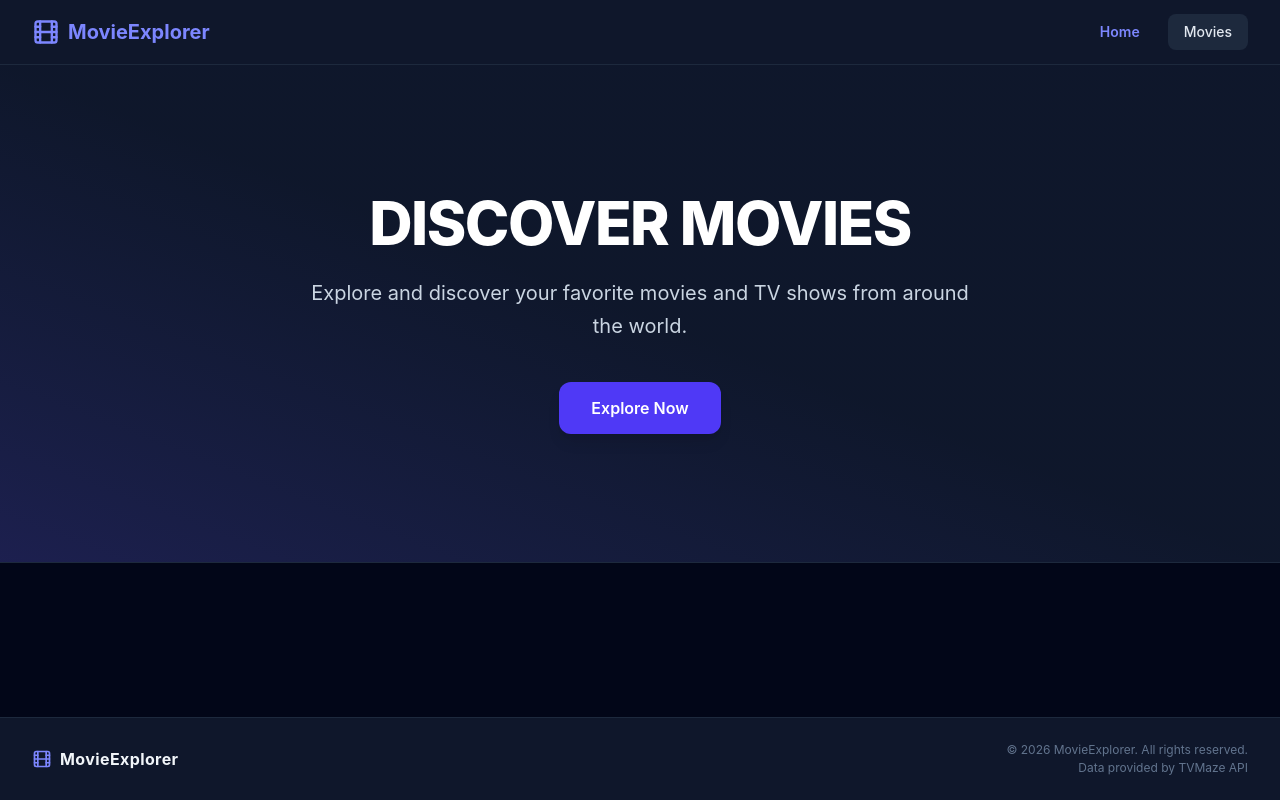
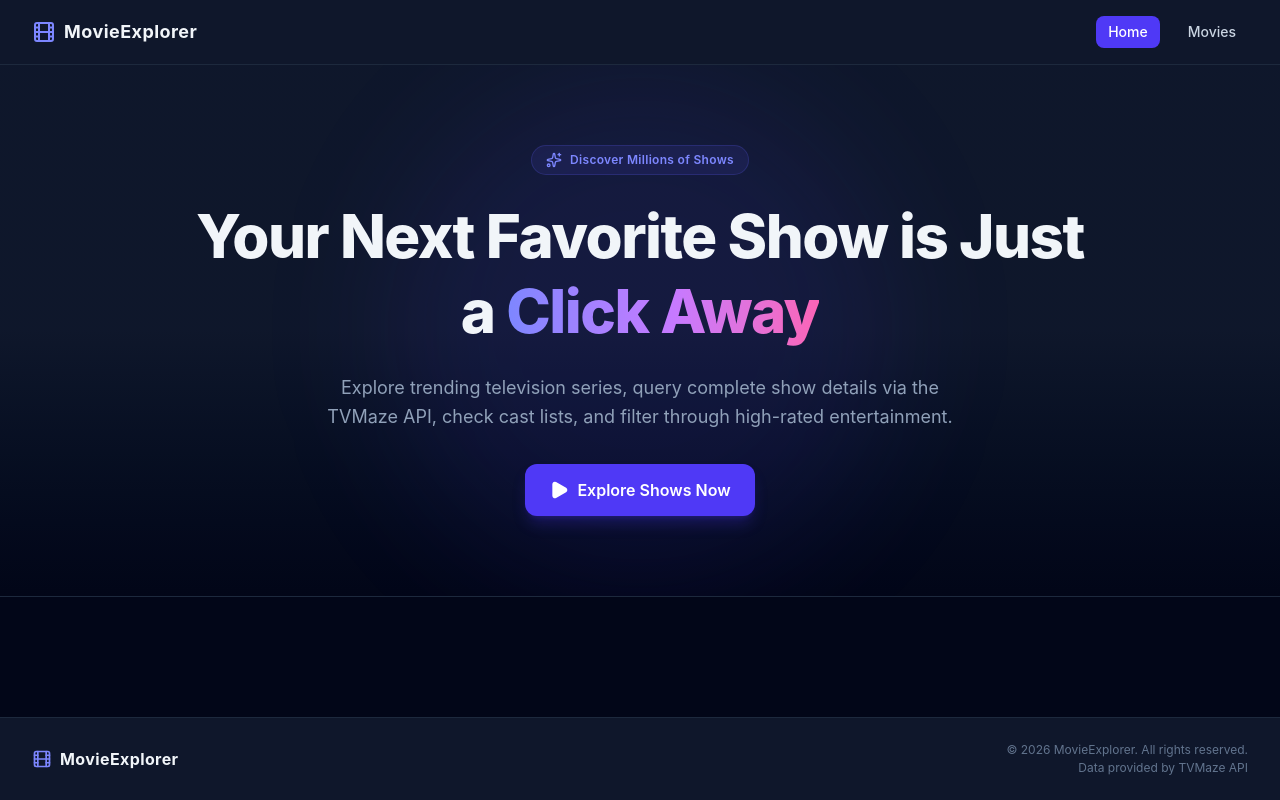
Before and after one commit to akashonline24hour/movie-explorer, a React (Vite) app: page / in a window 1280 px wide. Built offline with nearby package versions, Linux system fonts and the light colour scheme.

Commit message:
refactor: migrate SPA state navigation to React Router v6

```diff
--- a/package.json
+++ b/package.json
@@ -14,6 +14,7 @@
     "lucide-react": "^1.46.0",
     "react": "^19.2.8",
     "react-dom": "^19.2.8",
+    "react-router-dom": "^7.18.4",
     "tailwindcss": "^4.3.3"
   },
   "devDependencies": {
--- a/src/App.jsx
+++ b/src/App.jsx
@@ -1,21 +1,20 @@
-import { useState } from "react";
+import { Routes, Route } from "react-router-dom";
 import Navbar from "./components/Navbar";
 import Footer from "./components/Footer";
 import HomePage from "./pages/HomePage";
 import MovieListingPage from "./pages/MovieListingPage";
 
 export default function App() {
-  const [currentPage, setCurrentPage] = useState("home");
-
   return (
     <div className="min-h-screen bg-slate-950 text-slate-100 flex flex-col font-sans">
-      <Navbar currentPage={currentPage} setCurrentPage={setCurrentPage} />
+      <Navbar />
 
-      {currentPage === "home" ? (
-        <HomePage onNavigateToMovies={() => setCurrentPage("movies")} />
-      ) : (
-        <MovieListingPage />
-      )}
+      <main className="grow">
+        <Routes>
+          <Route path="/" element={<HomePage />} />
+          <Route path="/movies" element={<MovieListingPage />} />
+        </Routes>
+      </main>
 
       <Footer />
     </div>
--- a/src/components/HeroBanner.jsx
+++ b/src/components/HeroBanner.jsx
@@ -1,26 +1,47 @@
-export default function HeroBanner({ onExploreClick }) {
+import { useNavigate } from "react-router-dom";
+import { Play, Sparkles } from "lucide-react";
+
+export default function HeroBanner() {
+  const navigate = useNavigate();
+
   return (
-    <section className="relative bg-slate-900 text-white py-24 sm:py-32 px-4 overflow-hidden border-b border-slate-800">
-      {/* Background Gradient Decorative Overlay */}
-      <div className="absolute inset-0 bg-linear-to-tr from-indigo-900/40 via-slate-900 to-slate-900 pointer-events-none" />
+    <div className="relative bg-linear-to-b from-slate-900 via-slate-900 to-slate-950 text-white py-20 px-4 sm:px-6 lg:px-8 overflow-hidden border-b border-slate-800">
+      {/* Background Accent Glow */}
+      <div className="absolute top-1/2 left-1/2 -translate-x-1/2 -translate-y-1/2 w-125 h-125 bg-indigo-600/10 rounded-full blur-3xl pointer-events-none" />
 
-      <div className="relative max-w-4xl mx-auto text-center space-y-6">
-        <h1 className="text-4xl sm:text-6xl font-extrabold tracking-tight text-white uppercase">
-          DISCOVER MOVIES
+      <div className="max-w-4xl mx-auto text-center relative z-10">
+        {/* Badge */}
+        <div className="inline-flex items-center space-x-2 bg-indigo-500/10 border border-indigo-500/20 text-indigo-400 px-3.5 py-1.5 rounded-full text-xs font-semibold tracking-wide mb-6">
+          <Sparkles className="w-4 h-4" />
+          <span>Discover Millions of Shows</span>
+        </div>
+
+        {/* Heading */}
+        <h1 className="text-4xl sm:text-5xl lg:text-6xl font-extrabold tracking-tight text-slate-100 leading-tight">
+          Your Next Favorite Show is Just a{" "}
+          <span className="text-transparent bg-clip-text bg-linear-to-r from-indigo-400 via-purple-400 to-pink-400">
+            Click Away
+          </span>
         </h1>
-        <p className="text-lg sm:text-xl text-slate-300 max-w-2xl mx-auto leading-relaxed">
-          Explore and discover your favorite movies and TV shows from around the
-          world.
+
+        {/* Description */}
+        <p className="mt-6 text-base sm:text-lg text-slate-400 max-w-2xl mx-auto leading-relaxed">
+          Explore trending television series, query complete show details via
+          the TVMaze API, check cast lists, and filter through high-rated
+          entertainment.
         </p>
-        <div className="pt-4">
+
+        {/* Action Button */}
+        <div className="mt-8 flex justify-center">
           <button
-            onClick={onExploreClick}
-            className="px-8 py-3.5 bg-indigo-600 hover:bg-indigo-500 text-white font-semibold rounded-xl shadow-lg hover:shadow-indigo-500/25 transition duration-200 cursor-pointer"
+            onClick={() => navigate("/movies")}
+            className="inline-flex items-center space-x-2 bg-indigo-600 hover:bg-indigo-500 text-white font-semibold px-6 py-3.5 rounded-xl transition duration-200 shadow-lg shadow-indigo-600/25 hover:shadow-indigo-500/40 transform hover:-translate-y-0.5"
           >
-            Explore Now
+            <Play className="w-5 h-5 fill-current" />
+            <span>Explore Shows Now</span>
           </button>
         </div>
       </div>
-    </section>
+    </div>
   );
 }
--- a/src/components/Navbar.jsx
+++ b/src/components/Navbar.jsx
@@ -1,38 +1,43 @@
+import { Link, useLocation } from "react-router-dom";
 import { Film } from "lucide-react";
 
-export default function Navbar({ currentPage, setCurrentPage }) {
+export default function Navbar() {
+  const location = useLocation();
+
   return (
-    <nav className="bg-slate-900 border-b border-slate-800 text-white sticky top-0 z-40">
+    <nav className="bg-slate-900 border-b border-slate-800 sticky top-0 z-40">
       <div className="max-w-7xl mx-auto px-4 sm:px-6 lg:px-8 h-16 flex items-center justify-between">
-        <button
-          onClick={() => setCurrentPage("home")}
-          className="flex items-center space-x-2 text-xl font-bold text-indigo-400 hover:text-indigo-300 transition"
+        {/* Brand Logo */}
+        <Link
+          to="/"
+          className="flex items-center space-x-2 text-slate-100 hover:text-indigo-400 transition"
         >
-          <Film className="w-7 h-7" />
-          <span>MovieExplorer</span>
-        </button>
+          <Film className="w-6 h-6 text-indigo-400" />
+          <span className="font-bold text-lg tracking-wide">MovieExplorer</span>
+        </Link>
 
+        {/* Navigation Links */}
         <div className="flex items-center space-x-4">
-          <button
-            onClick={() => setCurrentPage("home")}
-            className={`px-3 py-2 rounded-md text-sm font-medium transition ${
-              currentPage === "home"
-                ? "text-indigo-400 font-semibold"
-                : "text-slate-300 hover:text-white"
+          <Link
+            to="/"
+            className={`px-3 py-1.5 rounded-lg text-sm font-medium transition ${
+              location.pathname === "/"
+                ? "bg-indigo-600 text-white"
+                : "text-slate-300 hover:bg-slate-800 hover:text-white"
             }`}
           >
             Home
-          </button>
-          <button
-            onClick={() => setCurrentPage("movies")}
-            className={`px-4 py-2 rounded-lg text-sm font-medium transition ${
-              currentPage === "movies"
-                ? "bg-indigo-600 text-white hover:bg-indigo-500"
-                : "bg-slate-800 text-slate-200 hover:bg-slate-700"
+          </Link>
+          <Link
+            to="/movies"
+            className={`px-3 py-1.5 rounded-lg text-sm font-medium transition ${
+              location.pathname === "/movies"
+                ? "bg-indigo-600 text-white"
+                : "text-slate-300 hover:bg-slate-800 hover:text-white"
             }`}
           >
             Movies
-          </button>
+          </Link>
         </div>
       </div>
     </nav>
--- a/src/main.jsx
+++ b/src/main.jsx
@@ -1,10 +1,13 @@
-import { StrictMode } from "react";
-import { createRoot } from "react-dom/client";
+import React from "react";
+import ReactDOM from "react-dom/client";
+import { BrowserRouter } from "react-router-dom";
+import App from "./App.jsx";
 import "./css/index.css";
-import App from "./App.jsx";
 
-createRoot(document.getElementById("root")).render(
-  <StrictMode>
-    <App />
-  </StrictMode>,
+ReactDOM.createRoot(document.getElementById("root")).render(
+  <React.StrictMode>
+    <BrowserRouter>
+      <App />
+    </BrowserRouter>
+  </React.StrictMode>,
 );
--- a/src/pages/HomePage.jsx
+++ b/src/pages/HomePage.jsx
@@ -1,9 +1,12 @@
+import { useNavigate } from "react-router-dom";
 import HeroBanner from "../components/HeroBanner";
 
-export default function HomePage({ onNavigateToMovies }) {
+export default function HomePage() {
+  const navigate = useNavigate();
+
   return (
-    <main className="flex-1">
-      <HeroBanner onExploreClick={onNavigateToMovies} />
-    </main>
+    <div>
+      <HeroBanner onExplore={() => navigate("/movies")} />
+    </div>
   );
 }
```
Also changed, not shown: vercel.json (added), 1 other file (tests, documents, lock files or other folders).
